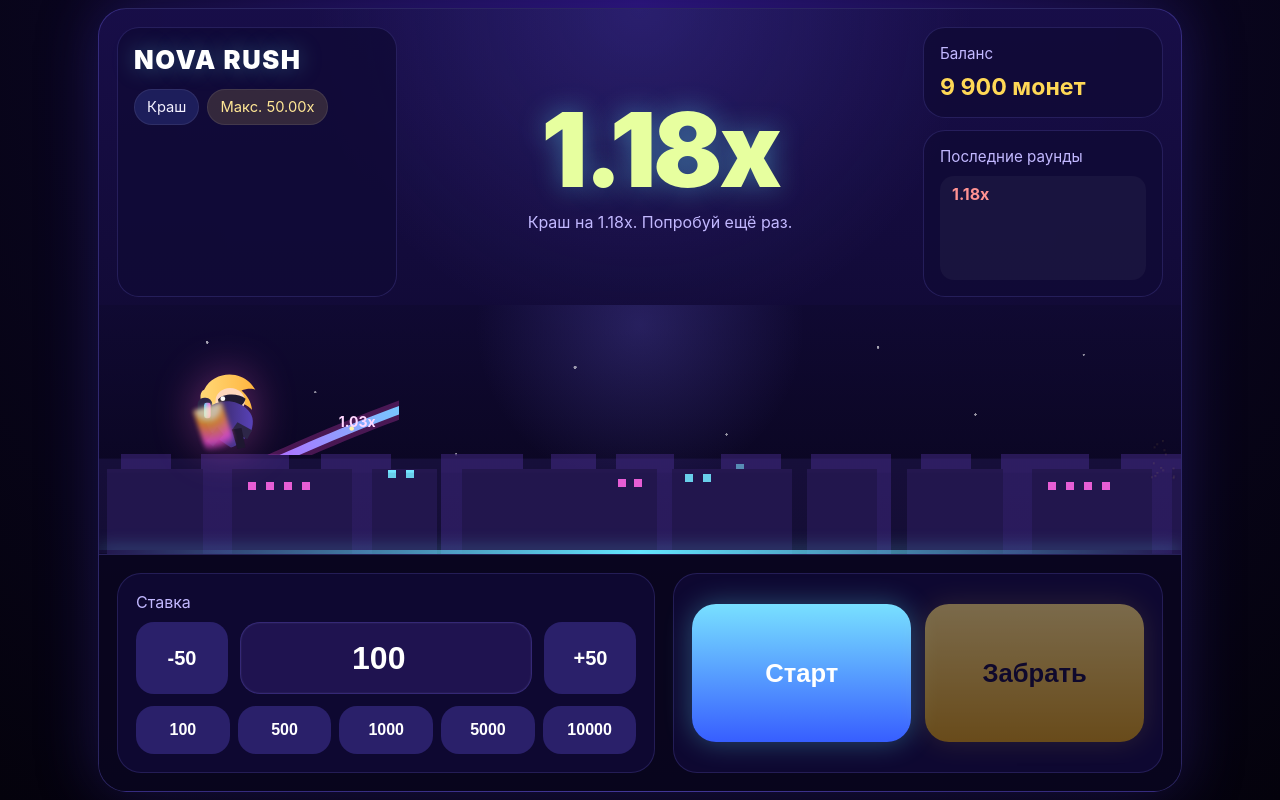
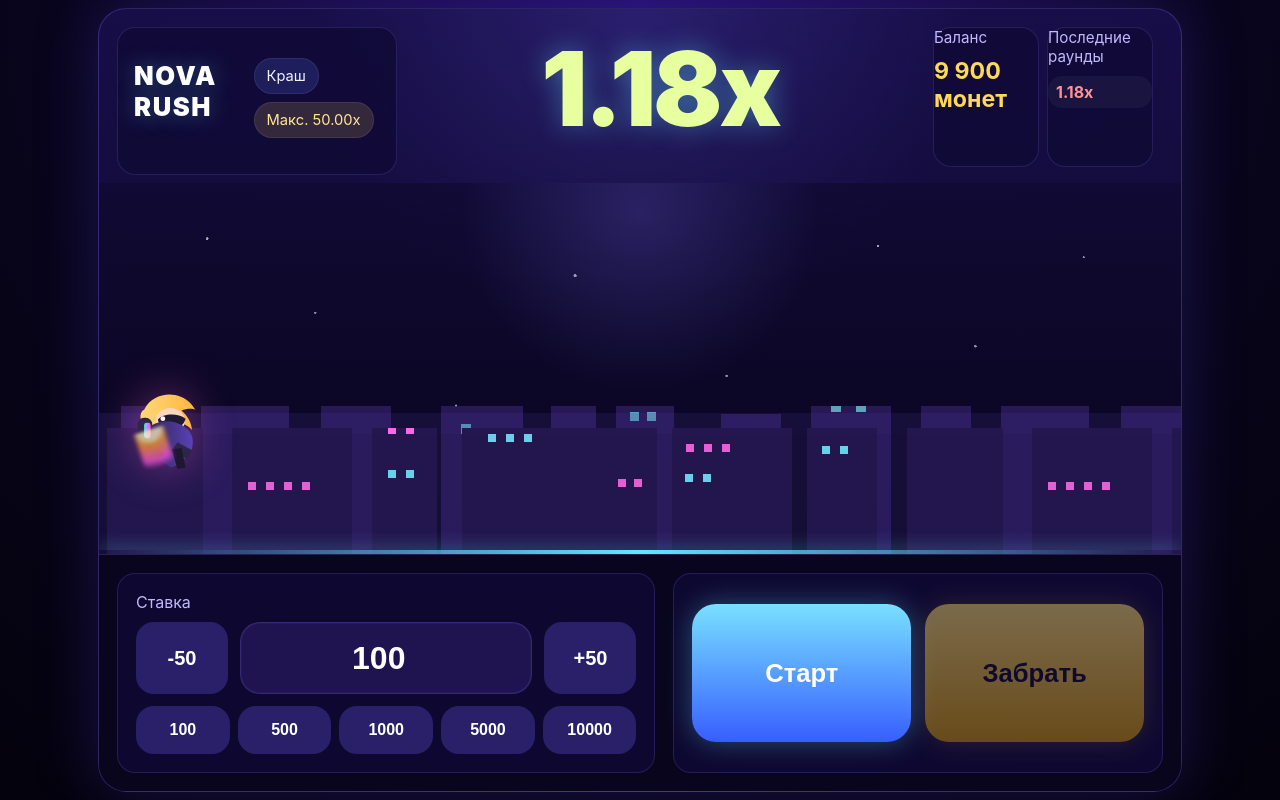
Before and after one commit to piarcoxo-debug/nvgams, a plain HTML site: page index.html in a window 1280 px wide. Both pictures are taken after a click on the button "Старт". Drawn offline with Linux system fonts and the light colour scheme.

Commit message:
Add files via upload

```diff
--- a/app.js
+++ b/app.js
@@ -1,50 +1,50 @@
+
 (() => {
   const cfg = window.NOVA_CONFIG;
-  const tg = window.NovaTelegram ? window.NovaTelegram.init() : null;
+  const tg = window.Telegram && window.Telegram.WebApp ? window.Telegram.WebApp : null;
+  if (tg) {
+    tg.ready();
+    tg.expand();
+  }
 
   const ui = {
-    balance: document.getElementById('balance'),
+    badge: document.getElementById('gameStateBadge'),
     multiplier: document.getElementById('multiplier'),
     statusText: document.getElementById('statusText'),
+    balance: document.getElementById('balance'),
     historyList: document.getElementById('historyList'),
-    badge: document.getElementById('gameStateBadge'),
+    scene: document.getElementById('sceneWrap'),
+    pilot: document.getElementById('pilot'),
+    trailCanvas: document.getElementById('trailCanvas'),
+    sparkLayer: document.getElementById('sparkLayer'),
+    explosion: document.getElementById('explosion'),
     betInput: document.getElementById('betInput'),
     minusBtn: document.getElementById('minusBtn'),
     plusBtn: document.getElementById('plusBtn'),
     startBtn: document.getElementById('startBtn'),
-    cashoutBtn: document.getElementById('cashoutBtn'),
-    scene: document.querySelector('.scene-wrap'),
-    pilot: document.getElementById('pilot'),
-    trailCanvas: document.getElementById('trailCanvas'),
-    sparkLayer: document.getElementById('sparkLayer'),
-    explosion: document.getElementById('explosion')
+    cashoutBtn: document.getElementById('cashoutBtn')
   };
 
   const state = {
     balance: cfg.startBalance,
     currentBet: cfg.defaultBet,
+    currentMultiplier: 1,
+    crashPoint: 1,
+    gameState: 'idle',
     history: [],
-    gameState: 'idle',
-    currentMultiplier: 1,
-    crashPoint: null,
+    path: [],
+    rafId: 0,
+    roundDuration: 0,
     startAt: 0,
-    lastFrame: 0,
-    rafId: 0,
-    path: [],
     cashedOut: false,
-    roundDuration: 3000,
-    pendingCrashTimeout: null,
-    particlesTimer: null
+    resetTimer: 0
   };
 
-  function clamp(value, min, max) {
-    return Math.max(min, Math.min(max, value));
-  }
-
-  function toNum(value, fallback) {
+  const clamp = (v, min, max) => Math.min(max, Math.max(min, v));
+  const toNum = (value, fallback) => {
     const n = Number(value);
     return Number.isFinite(n) ? n : fallback;
-  }
+  };
 
   function saveState() {
     try {
@@ -65,19 +65,17 @@
       const parsed = JSON.parse(raw);
       state.balance = clamp(Math.floor(toNum(parsed.balance, cfg.startBalance)), 0, 10_000_000);
       state.currentBet = clamp(Math.floor(toNum(parsed.currentBet, cfg.defaultBet)), cfg.minBet, cfg.maxBet);
-      state.history = Array.isArray(parsed.history) ? parsed.history.filter(v => Number.isFinite(v)).slice(0, cfg.historySize) : [];
+      state.history = Array.isArray(parsed.history)
+        ? parsed.history.filter(v => Number.isFinite(v)).slice(0, cfg.historySize)
+        : [];
     } catch (err) {
-      console.warn('Bad saved data, reset to defaults');
       state.balance = cfg.startBalance;
       state.currentBet = cfg.defaultBet;
       state.history = [];
     }
-    if (state.currentBet > state.balance && state.balance >= cfg.minBet) {
-      state.currentBet = clamp(Math.floor(state.balance / 10) * 10 || cfg.minBet, cfg.minBet, cfg.maxBet);
-    }
-    if (state.balance < cfg.minBet) {
-      state.balance = cfg.startBalance;
-    }
+    if (state.balance < cfg.minBet) state.balance = cfg.startBalance;
+    if (state.currentBet > state.balance) state.currentBet = Math.min(cfg.defaultBet, state.balance);
+    if (state.currentBet < cfg.minBet) state.currentBet = cfg.minBet;
   }
 
   function formatInt(value) {
@@ -109,17 +107,16 @@
     ui.betInput.value = String(state.currentBet);
   }
 
-  function setBadge(text, type) {
+  function setBadge(text, running) {
     ui.badge.textContent = text;
     ui.badge.className = 'badge';
-    ui.badge.classList.add(type === 'running' ? 'badge-limit' : 'badge-idle');
+    ui.badge.classList.add(running ? 'badge-limit' : 'badge-idle');
   }
 
   function updateButtons() {
     const canStart = state.gameState === 'idle' && state.currentBet >= cfg.minBet && state.currentBet <= state.balance;
     ui.startBtn.disabled = !canStart;
     ui.cashoutBtn.disabled = state.gameState !== 'running' || state.cashedOut;
-
     ui.cashoutBtn.classList.toggle('cashout-live', state.gameState === 'running' && !state.cashedOut);
 
     if (state.gameState === 'running' && !state.cashedOut) {
@@ -155,17 +152,14 @@
     let roll = Math.random() * totalChance;
     for (const band of cfg.crashDistribution) {
       roll -= band.chance;
-      if (roll <= 0) {
-        return clamp(rand(band.min, band.max), 1, cfg.maxCrash);
-      }
+      if (roll <= 0) return clamp(rand(band.min, band.max), 1, cfg.maxCrash);
     }
     return cfg.maxCrash;
   }
 
   function estimateRoundDuration(crashPoint) {
     const normalized = (crashPoint - 1) / (cfg.maxCrash - 1);
-    const ms = cfg.minRoundDurationMs + normalized * (cfg.maxRoundDurationMs - cfg.minRoundDurationMs);
-    return Math.round(ms);
+    return Math.round(cfg.minRoundDurationMs + normalized * (cfg.maxRoundDurationMs - cfg.minRoundDurationMs));
   }
 
   function resizeCanvas() {
@@ -193,64 +187,50 @@
     ctx.lineCap = 'round';
     ctx.lineJoin = 'round';
 
-    const gradient = ctx.createLinearGradient(0, rect.height, rect.width, 0);
-    gradient.addColorStop(0, '#ff48d7');
-    gradient.addColorStop(0.45, '#b06bff');
-    gradient.addColorStop(1, '#64e6ff');
+    const glow = ctx.createLinearGradient(0, rect.height, rect.width, 0);
+    glow.addColorStop(0, '#ff48d7');
+    glow.addColorStop(0.45, '#b06bff');
+    glow.addColorStop(1, '#64e6ff');
 
-    ctx.strokeStyle = 'rgba(255, 72, 215, 0.25)';
-    ctx.lineWidth = 18;
+    ctx.strokeStyle = 'rgba(255, 72, 215, 0.22)';
+    ctx.lineWidth = 14;
     ctx.beginPath();
     ctx.moveTo(state.path[0].x, state.path[0].y);
     for (const p of state.path.slice(1)) ctx.lineTo(p.x, p.y);
     ctx.stroke();
 
-    ctx.strokeStyle = gradient;
-    ctx.lineWidth = 8;
+    ctx.strokeStyle = glow;
+    ctx.lineWidth = 6;
     ctx.beginPath();
     ctx.moveTo(state.path[0].x, state.path[0].y);
     for (const p of state.path.slice(1)) ctx.lineTo(p.x, p.y);
     ctx.stroke();
 
     state.path.forEach((p, index) => {
-      if (index % 14 === 0) {
+      if (index % 12 === 0) {
         ctx.fillStyle = '#fff1a6';
         ctx.beginPath();
-        ctx.arc(p.x, p.y, 2.3, 0, Math.PI * 2);
+        ctx.arc(p.x, p.y, 2, 0, Math.PI * 2);
         ctx.fill();
       }
     });
-
-    if (state.path.length > 20) {
-      const marks = [0.15, 0.35, 0.6, 0.8];
-      marks.forEach(mark => {
-        const idx = Math.min(state.path.length - 1, Math.floor(state.path.length * mark));
-        const p = state.path[idx];
-        const pseudo = (1 + (state.currentMultiplier - 1) * mark).toFixed(2);
-        ctx.fillStyle = '#ffd7ff';
-        ctx.font = '700 14px Inter';
-        ctx.fillText(`${pseudo}x`, p.x + 8, p.y - 10);
-      });
-    }
-
     ctx.restore();
   }
 
-  function setPilotPosition(progress, multiplier) {
+  function setPilotPosition(progress) {
     const rect = ui.scene.getBoundingClientRect();
-    const x = 60 + progress * (rect.width - 180);
-    const arc = Math.sin(progress * Math.PI * 0.92);
-    const y = rect.height - 116 - arc * (rect.height * 0.58);
+    const x = 18 + progress * (rect.width - 110);
+    const arc = Math.sin(progress * Math.PI * 0.9);
+    const y = rect.height - 78 - arc * (rect.height * 0.58);
     ui.pilot.style.left = `${x}px`;
     ui.pilot.style.top = `${y}px`;
-    const tilt = clamp(14 - progress * 42, -38, 14);
-    const scale = 0.88 + progress * 0.22;
+    ui.pilot.style.bottom = 'auto';
+    const tilt = clamp(18 - progress * 34, -24, 18);
+    const scale = 0.95 + progress * 0.14;
     ui.pilot.style.transform = `rotate(${tilt}deg) scale(${scale})`;
-
-    state.path.push({ x: x + 36, y: y + 60 });
-    if (state.path.length > 120) state.path.shift();
-
-    if (multiplier > 8 && Math.random() < 0.15) addSpark(x + 24, y + 48);
+    state.path.push({ x: x + 30, y: y + 44 });
+    if (state.path.length > 90) state.path.shift();
+    if (state.currentMultiplier > 7 && Math.random() < 0.14) addSpark(x + 26, y + 42);
   }
 
   function addSpark(x, y) {
@@ -258,20 +238,29 @@
     spark.className = 'spark';
     spark.style.left = `${x}px`;
     spark.style.top = `${y}px`;
-    spark.style.setProperty('--dx', `${rand(-32, 32)}px`);
-    spark.style.setProperty('--dy', `${rand(-18, 28)}px`);
+    spark.style.setProperty('--dx', `${rand(-24, 24)}px`);
+    spark.style.setProperty('--dy', `${rand(-16, 20)}px`);
     ui.sparkLayer.appendChild(spark);
     setTimeout(() => spark.remove(), 800);
+  }
+
+  function resetPilotToIdle() {
+    ui.pilot.className = 'pilot state-idle';
+    ui.pilot.style.left = '24px';
+    ui.pilot.style.top = '';
+    ui.pilot.style.bottom = '72px';
+    ui.pilot.style.transform = 'rotate(0deg) scale(1)';
   }
 
   function startRound() {
     normalizeBet(ui.betInput.value);
     if (state.currentBet > state.balance) {
-      updateStatusText('Недостаточно монет для такой ставки.');
+      updateStatusText('Недостаточно монет');
       updateButtons();
       return;
     }
 
+    clearTimeout(state.resetTimer);
     state.balance -= state.currentBet;
     state.currentMultiplier = 1;
     state.crashPoint = generateCrashPoint();
@@ -279,14 +268,12 @@
     state.gameState = 'running';
     state.cashedOut = false;
     state.startAt = performance.now();
-    state.lastFrame = state.startAt;
-    clearTimeout(state.pendingCrashTimeout);
     clearTrail();
 
     ui.multiplier.textContent = '1.00x';
     updateBalanceUI();
-    updateStatusText(`Раунд запущен. Краш будет где-то до ${state.crashPoint.toFixed(2)}x`);
-    setBadge('Полёт', 'running');
+    updateStatusText('');
+    setBadge('Полёт', true);
     ui.pilot.className = 'pilot state-fly';
     ui.explosion.classList.add('hidden');
     updateButtons();
@@ -305,7 +292,7 @@
 
     ui.multiplier.textContent = `${state.currentMultiplier.toFixed(2)}x`;
     updateButtons();
-    setPilotPosition(progress, state.currentMultiplier);
+    setPilotPosition(progress);
     drawTrail();
 
     if (state.currentMultiplier >= state.crashPoint - 0.005 || progress >= 1) {
@@ -327,9 +314,9 @@
     state.gameState = 'idle';
     updateBalanceUI();
     renderHistory();
-    updateStatusText(`Успешно! Забрано ${formatInt(payout)} ${cfg.currencyName}.`);
-    setBadge('Успех', 'idle');
-    ui.pilot.className = 'pilot state-idle';
+    updateStatusText(`Забрано ${formatInt(payout)}`);
+    setBadge('Успех', false);
+    resetPilotToIdle();
     updateButtons();
     saveState();
     tg && tg.HapticFeedback && tg.HapticFeedback.notificationOccurred('success');
@@ -343,37 +330,25 @@
     state.history.unshift(state.currentMultiplier);
     state.history = state.history.slice(0, cfg.historySize);
     renderHistory();
-    updateStatusText(`Краш на ${state.currentMultiplier.toFixed(2)}x. Попробуй ещё раз.`);
-    setBadge('Краш', 'idle');
+    updateStatusText('');
+    setBadge('Краш', false);
     updateButtons();
 
     ui.pilot.className = 'pilot state-fall';
-    const startLeft = parseFloat(ui.pilot.style.left || '80');
-    const startTop = parseFloat(ui.pilot.style.top || '200');
-    const fallTo = ui.scene.clientHeight - 130;
-    const started = performance.now();
+    const left = parseFloat(ui.pilot.style.left || '24');
+    const top = parseFloat(ui.pilot.style.top || '160');
+    ui.pilot.style.left = `${left + 40}px`;
+    ui.pilot.style.top = `${Math.min(ui.scene.clientHeight - 90, top + 90)}px`;
+    ui.pilot.style.transform = 'rotate(96deg) scale(.92)';
 
-    const animateFall = (time) => {
-      const p = clamp((time - started) / 650, 0, 1);
-      ui.pilot.style.left = `${startLeft + p * 90}px`;
-      ui.pilot.style.top = `${startTop + p * (fallTo - startTop)}px`;
-      ui.pilot.style.transform = `rotate(${24 + p * 110}deg) scale(${1 - p * 0.1})`;
-      if (p < 1) {
-        requestAnimationFrame(animateFall);
-      } else {
-        doExplosion(startLeft + 110, fallTo + 28);
-        state.gameState = 'idle';
-        ui.pilot.className = 'pilot state-idle';
-        ui.pilot.style.left = '84px';
-        ui.pilot.style.top = '';
-        ui.pilot.style.bottom = '92px';
-        ui.pilot.style.transform = 'rotate(0deg) scale(1)';
-        updateButtons();
-        saveState();
-      }
-    };
+    state.gameState = 'idle';
+    setTimeout(() => doExplosion(left + 58, Math.min(ui.scene.clientHeight - 48, top + 108)), 70);
+    state.resetTimer = setTimeout(() => {
+      resetPilotToIdle();
+      updateButtons();
+      saveState();
+    }, 420);
 
-    requestAnimationFrame(animateFall);
     tg && tg.HapticFeedback && tg.HapticFeedback.notificationOccurred('error');
   }
 
@@ -389,8 +364,8 @@
     void ui.explosion.offsetWidth;
     ui.explosion.classList.add('active');
 
-    for (let i = 0; i < 18; i++) addSpark(x, y);
-    setTimeout(() => ui.explosion.classList.add('hidden'), 700);
+    for (let i = 0; i < 22; i++) addSpark(x, y);
+    setTimeout(() => ui.explosion.classList.add('hidden'), 680);
   }
 
   function bindEvents() {
@@ -399,9 +374,7 @@
     ui.minusBtn.addEventListener('click', () => normalizeBet(state.currentBet - 50));
     ui.plusBtn.addEventListener('click', () => normalizeBet(state.currentBet + 50));
     ui.betInput.addEventListener('change', (e) => normalizeBet(e.target.value));
-    document.querySelectorAll('.preset-btn').forEach(btn => {
-      btn.addEventListener('click', () => normalizeBet(btn.dataset.bet));
-    });
+    document.querySelectorAll('.preset-btn').forEach(btn => btn.addEventListener('click', () => normalizeBet(btn.dataset.bet)));
     window.addEventListener('resize', () => {
       resizeCanvas();
       drawTrail();
@@ -410,16 +383,15 @@
 
   function init() {
     loadState();
-    if (state.currentBet > state.balance) state.currentBet = Math.min(cfg.defaultBet, state.balance);
-    if (state.currentBet < cfg.minBet) state.currentBet = cfg.minBet;
     updateBalanceUI();
     updateBetUI();
     renderHistory();
     updateButtons();
     resizeCanvas();
     clearTrail();
-    updateStatusText('Нажми «Старт», чтобы начать раунд');
-    setBadge('Ожидание', 'idle');
+    updateStatusText('Нажми «Старт»');
+    setBadge('Ожидание', false);
+    resetPilotToIdle();
     bindEvents();
   }
 
--- a/config.js
+++ b/config.js
@@ -5,8 +5,8 @@
   minBet: 10,
   maxBet: 10000,
   maxCrash: 50,
-  historySize: 7,
-  storageKey: 'novarush_v3_state',
+  historySize: 6,
+  storageKey: 'novarush_v4_state',
   crashDistribution: [
     { chance: 40, min: 1.0, max: 2.0 },
     { chance: 30, min: 2.01, max: 5.0 },
@@ -15,7 +15,7 @@
     { chance: 4, min: 20.01, max: 35.0 },
     { chance: 1, min: 35.01, max: 50.0 }
   ],
-  multiplierGrowth: 0.78,
-  minRoundDurationMs: 1400,
-  maxRoundDurationMs: 12000
+  multiplierGrowth: 0.82,
+  minRoundDurationMs: 1100,
+  maxRoundDurationMs: 7600
 };
--- a/index.html
+++ b/index.html
@@ -3,41 +3,43 @@
 <head>
   <meta charset="UTF-8" />
   <meta name="viewport" content="width=device-width, initial-scale=1.0, maximum-scale=1.0, user-scalable=no" />
-  <title>NovaRush V3</title>
-  <link rel="stylesheet" href="styles.css" />
+  <title>NovaRush V4</title>
+  <link rel="stylesheet" href="styles.css?v=4" />
   <link rel="icon" href="favicon.svg" type="image/svg+xml" />
   <script src="https://telegram.org/js/telegram-web-app.js"></script>
 </head>
 <body>
   <div class="app-shell">
     <div class="game-card">
-      <header class="topbar">
-        <div class="brand-box">
-          <div class="brand">NOVA RUSH</div>
-          <div class="status-row">
-            <span id="gameStateBadge" class="badge badge-idle">Ожидание</span>
-            <span class="badge badge-limit">Макс. 50.00x</span>
+      <header class="topbar compact-topbar">
+        <div class="brand-box compact-box">
+          <div class="brand-line">
+            <div class="brand">NOVA RUSH</div>
+            <div class="status-row">
+              <span id="gameStateBadge" class="badge badge-idle">Ожидание</span>
+              <span class="badge badge-limit">Макс. 50.00x</span>
+            </div>
           </div>
         </div>
 
-        <div class="center-readout">
+        <div class="center-readout compact-center">
           <div id="multiplier" class="multiplier">1.00x</div>
-          <div id="statusText" class="status-text">Нажми «Старт», чтобы начать раунд</div>
+          <div id="statusText" class="status-text">Нажми «Старт»</div>
         </div>
 
-        <div class="side-panel">
-          <div class="balance-box">
+        <div class="stats-row">
+          <div class="balance-box compact-box">
             <span>Баланс</span>
             <strong id="balance">10 000 монет</strong>
           </div>
-          <div class="history-box">
+          <div class="history-box compact-box">
             <span>Последние раунды</span>
-            <div id="historyList" class="history-list"></div>
+            <div id="historyList" class="history-list compact-history"></div>
           </div>
         </div>
       </header>
 
-      <main class="scene-wrap">
+      <main class="scene-wrap compact-scene" id="sceneWrap">
         <div class="parallax city-back"></div>
         <div class="parallax city-front"></div>
         <canvas id="trailCanvas" class="trail-canvas"></canvas>
@@ -47,8 +49,8 @@
         <div class="ground-line"></div>
       </main>
 
-      <footer class="control-bar">
-        <div class="bet-panel">
+      <footer class="control-bar compact-controls">
+        <div class="bet-panel compact-box">
           <label for="betInput">Ставка</label>
           <div class="bet-row">
             <button id="minusBtn" type="button" class="mini-btn">-50</button>
@@ -64,7 +66,7 @@
           </div>
         </div>
 
-        <div class="action-panel">
+        <div class="action-panel compact-box">
           <button id="startBtn" type="button" class="action-btn start-btn">Старт</button>
           <button id="cashoutBtn" type="button" class="action-btn cashout-btn" disabled>Забрать</button>
         </div>
@@ -72,8 +74,8 @@
     </div>
   </div>
 
-  <script src="config.js"></script>
-  <script src="telegram.js"></script>
-  <script src="app.js"></script>
+  <script src="config.js?v=4"></script>
+  <script src="telegram.js?v=4"></script>
+  <script src="app.js?v=4"></script>
 </body>
 </html>
--- a/styles.css
+++ b/styles.css
@@ -380,3 +380,49 @@
   .preset-btn { font-size: .8rem; }
   .action-btn { height: 66px; font-size: 1.05rem; }
 }
+
+
+/* V4 compact mobile layout */
+.brand-line { display:flex; align-items:center; justify-content:space-between; gap:10px; }
+.stats-row { display:grid; grid-template-columns: 1fr 1fr; gap:8px; padding: 0 10px 8px; }
+.compact-box { background: rgba(16,10,54,.82); border:1px solid rgba(131,120,255,.18); border-radius:18px; }
+.compact-history { min-height:auto; grid-auto-flow:row; }
+.compact-history .history-item { padding:6px 8px; }
+
+@media (max-width: 620px) {
+  body { overflow:hidden; }
+  .game-card { grid-template-rows: auto minmax(170px, 1fr) auto; }
+  .compact-topbar { display:block; padding:8px; }
+  .brand-box { padding:10px 12px; margin-bottom:8px; }
+  .brand-line { align-items:flex-start; }
+  .brand { font-size: 1.08rem; }
+  .status-row { margin-top:0; }
+  .center-readout { padding:0 0 6px; }
+  .multiplier { font-size: clamp(2.2rem, 10.5vw, 3.3rem); margin-top: 2px; }
+  .status-text { font-size: .85rem; min-height: 14px; }
+  .stats-row { padding:0; }
+  .balance-box, .history-box { padding:10px 12px; min-height: 82px; }
+  .balance-box strong { font-size: 1rem; }
+  .history-list { min-height: 44px; gap: 5px; }
+  .history-item { font-size: .86rem; }
+  .compact-scene { min-height: 220px; }
+  .pilot { width: 78px; height: 78px; left: 24px; bottom: 72px; }
+  .city-back { height: 34%; }
+  .city-front { height: 28%; }
+  .control-bar { gap:8px; padding:8px; }
+  .bet-panel, .action-panel { padding:10px; }
+  .bet-panel label { margin-bottom: 5px; }
+  .bet-row { grid-template-columns: 58px 1fr 58px; gap: 8px; }
+  .mini-btn { height: 50px; font-size: .95rem; }
+  #betInput { height: 50px; font-size: 1.3rem; }
+  .bet-presets { margin-top: 8px; gap: 6px; }
+  .preset-btn { height: 36px; font-size: .82rem; }
+  .action-btn { height: 64px; font-size: 1.1rem; }
+}
+
+@media (max-width: 390px) {
+  .compact-scene { min-height: 200px; }
+  .pilot { width:72px; height:72px; }
+  .balance-box, .history-box { min-height: 76px; }
+  .history-item { padding:5px 7px; font-size:.82rem; }
+}
```
